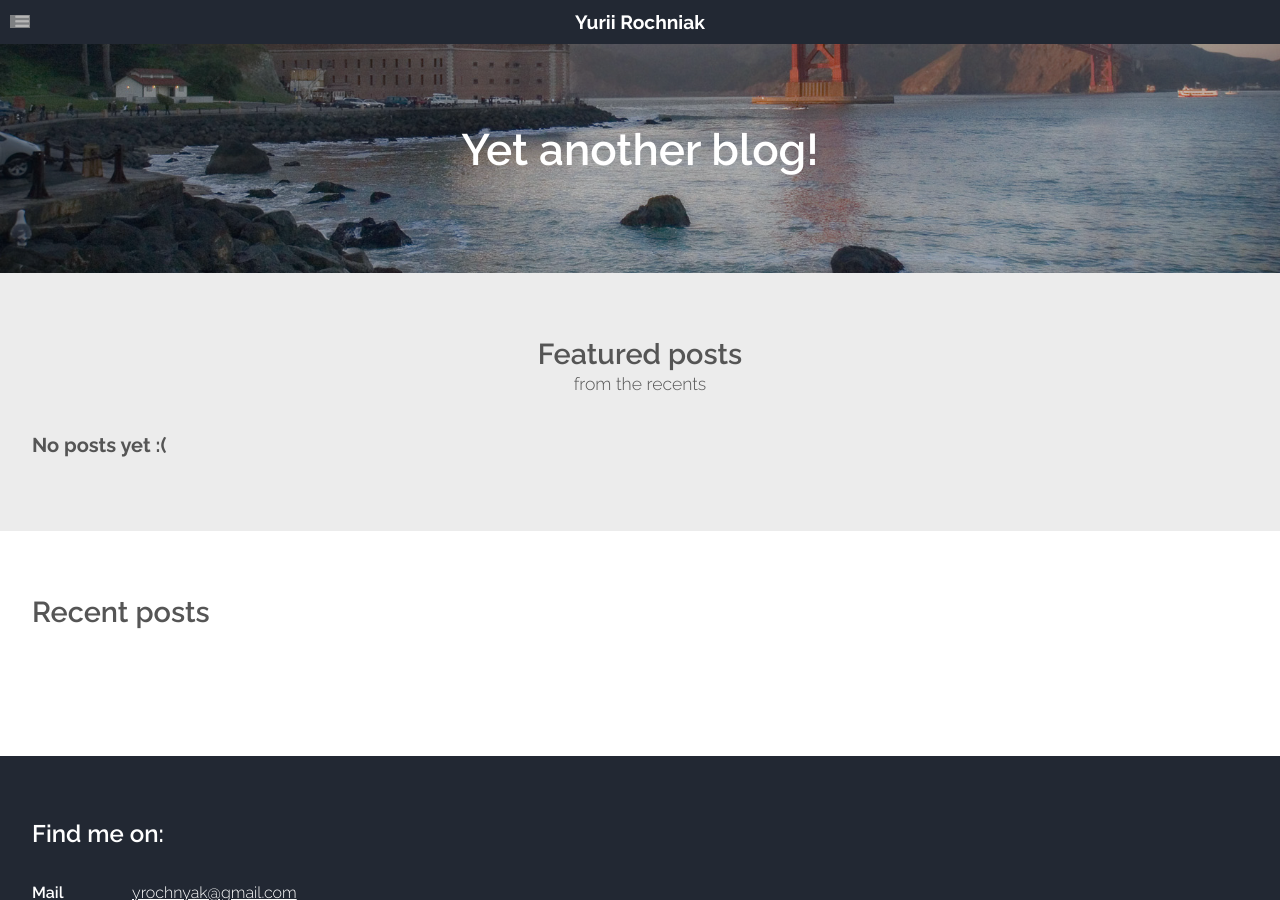
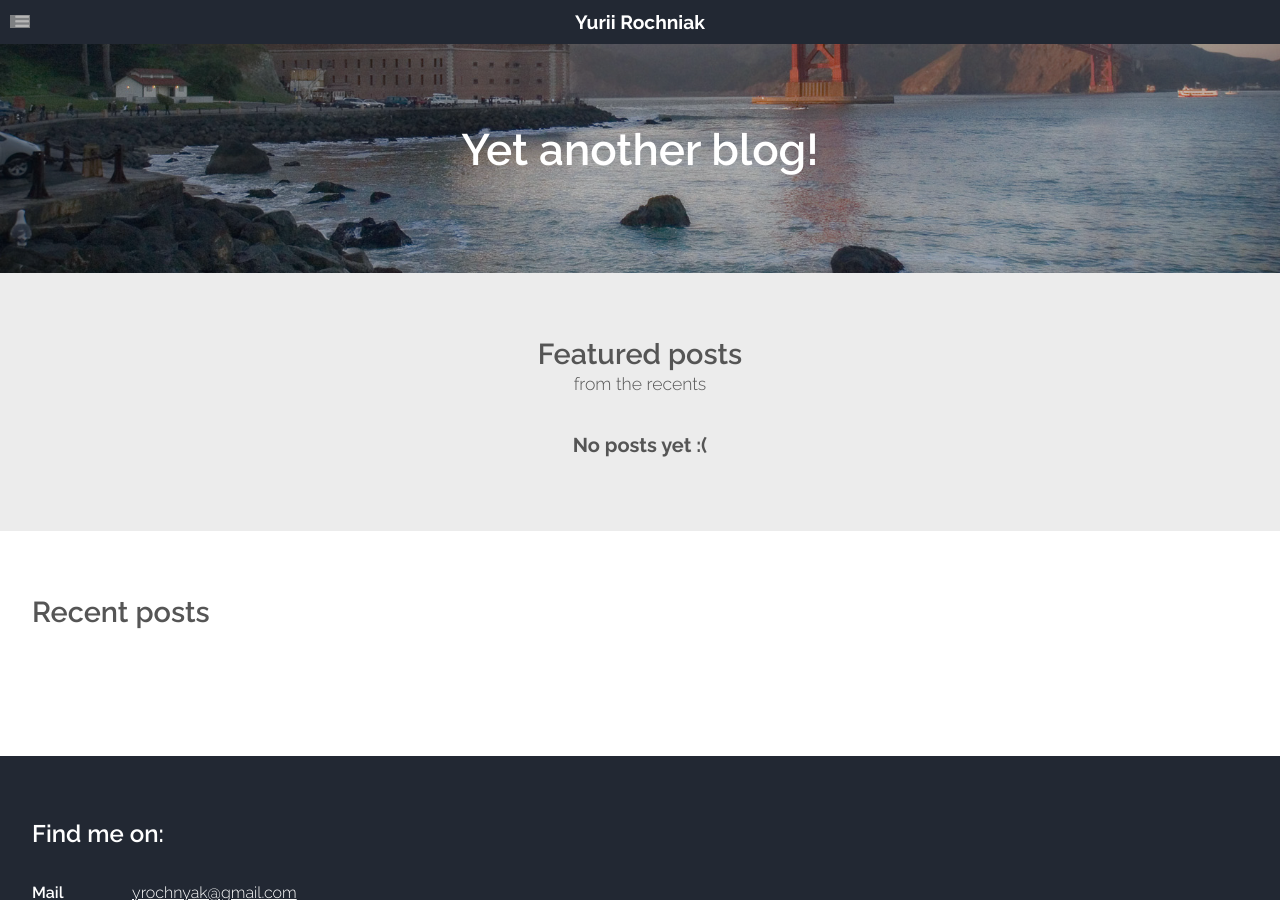
Before and after one commit to grem11n/grem11n.github.io, a Jekyll site: the page built from index.html, in a window 1280 px wide and 900 px high. Built offline with Jekyll 4.4.1, drawn with Linux system fonts in a browser that asks for light colours; the list of posts is cut into pages by our own code.

Commit message:
propper alignment

```diff
--- a/_layouts/landing.html
+++ b/_layouts/landing.html
@@ -32,7 +32,7 @@ layout: default
 						<h2>Featured posts</h2>
 						<span class="byline">from the recents</span>
 					</header>
-                                        <div class="row no-collapse-1" allign="center">
+                                        <div align="center">
                                             <section>
                                                 <h3>No posts yet :(</h3>
                                             </section>
```
